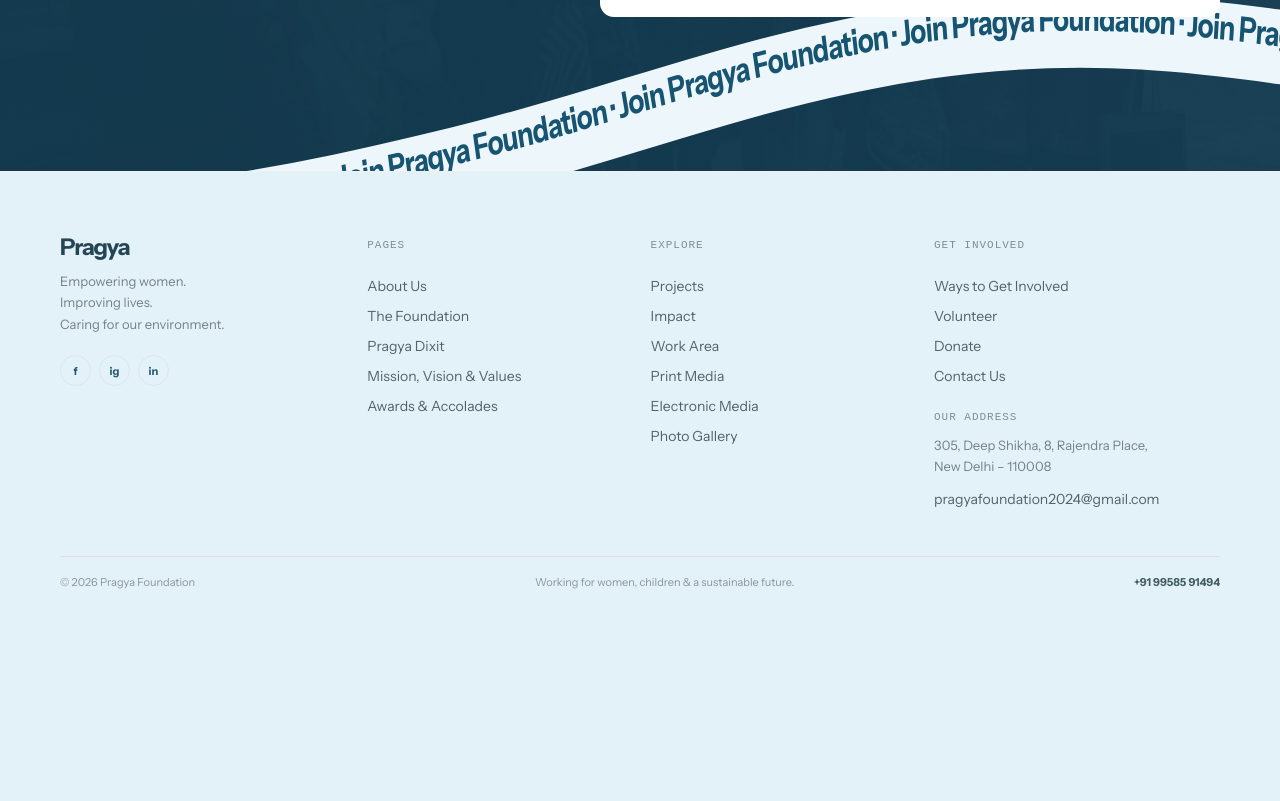
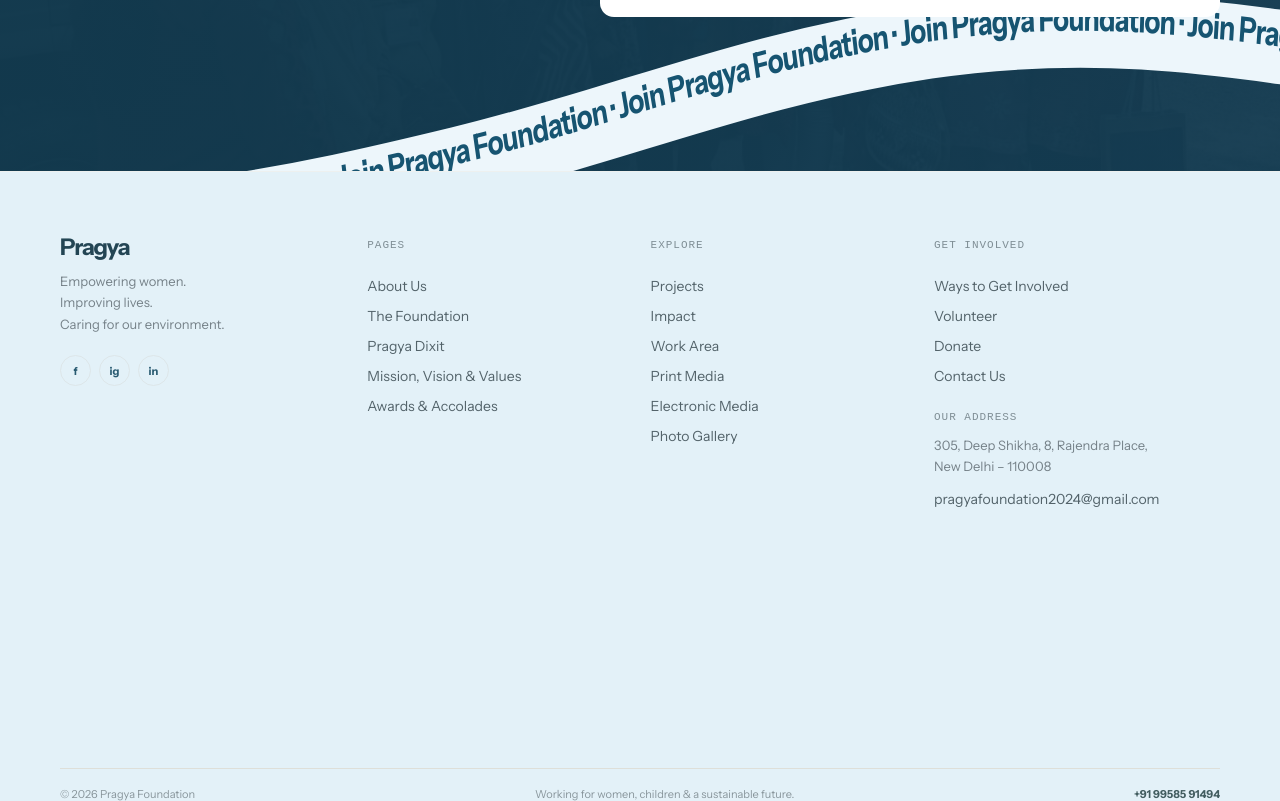
Before and after one commit to VishalVab01/pragya-foundation, a React (Vite) app: page / in a window 1280 px wide. Shown: the part 8294-9095 px from the top of the page. Built offline with nearby package versions, Linux system fonts and the light colour scheme; a web font is replaced by a local one.

Commit message:
Place footer wordmark above contact row

```diff
--- a/src/SiteLayout.tsx
+++ b/src/SiteLayout.tsx
@@ -42,7 +42,7 @@ function Footer() {
     <div><span className="footer-label">PAGES</span><Link to="/about-us">About Us</Link><Link to="/about-us/about-the-foundation">The Foundation</Link><Link to="/about-us/about-pragya-dixit">Pragya Dixit</Link><Link to="/about-us/mission-vision-and-values">Mission, Vision &amp; Values</Link><Link to="/about-us/awards-and-accolades">Awards &amp; Accolades</Link></div>
     <div><span className="footer-label">EXPLORE</span><Link to="/projects">Projects</Link><Link to="/projects/impact">Impact</Link><Link to="/projects/work-area">Work Area</Link><Link to="/in-the-news-print-media">Print Media</Link><Link to="/in-the-news-print-media/in-the-news">Electronic Media</Link><Link to="/photo-gallery">Photo Gallery</Link></div>
     <div><span className="footer-label">GET INVOLVED</span><Link to="/get-involved">Ways to Get Involved</Link><Link to="/get-involved/become-a-volunteer">Volunteer</Link><Link to="/get-involved/donate">Donate</Link><Link to="/contact-us">Contact Us</Link><span className="footer-label footer-address-label">OUR ADDRESS</span><p>305, Deep Shikha, 8, Rajendra Place,<br/>New Delhi – 110008</p><a href="mailto:pragyafoundation2024@gmail.com">pragyafoundation2024@gmail.com</a></div>
-  </div><div className="footer-bottom"><span>© 2026 Pragya Foundation</span><span>Working for women, children &amp; a sustainable future.</span><a href="tel:+919958591494">+91 99585 91494</a></div><div className="footer-wordmark" aria-hidden="true"><span ref={wordmarkRef}>PRAGYA</span></div></footer>;
+  </div><div className="footer-wordmark" aria-hidden="true"><span ref={wordmarkRef}>PRAGYA</span></div><div className="footer-bottom"><span>© 2026 Pragya Foundation</span><span>Working for women, children &amp; a sustainable future.</span><a href="tel:+919958591494">+91 99585 91494</a></div></footer>;
 }
 
 function PageTitles() {
```
